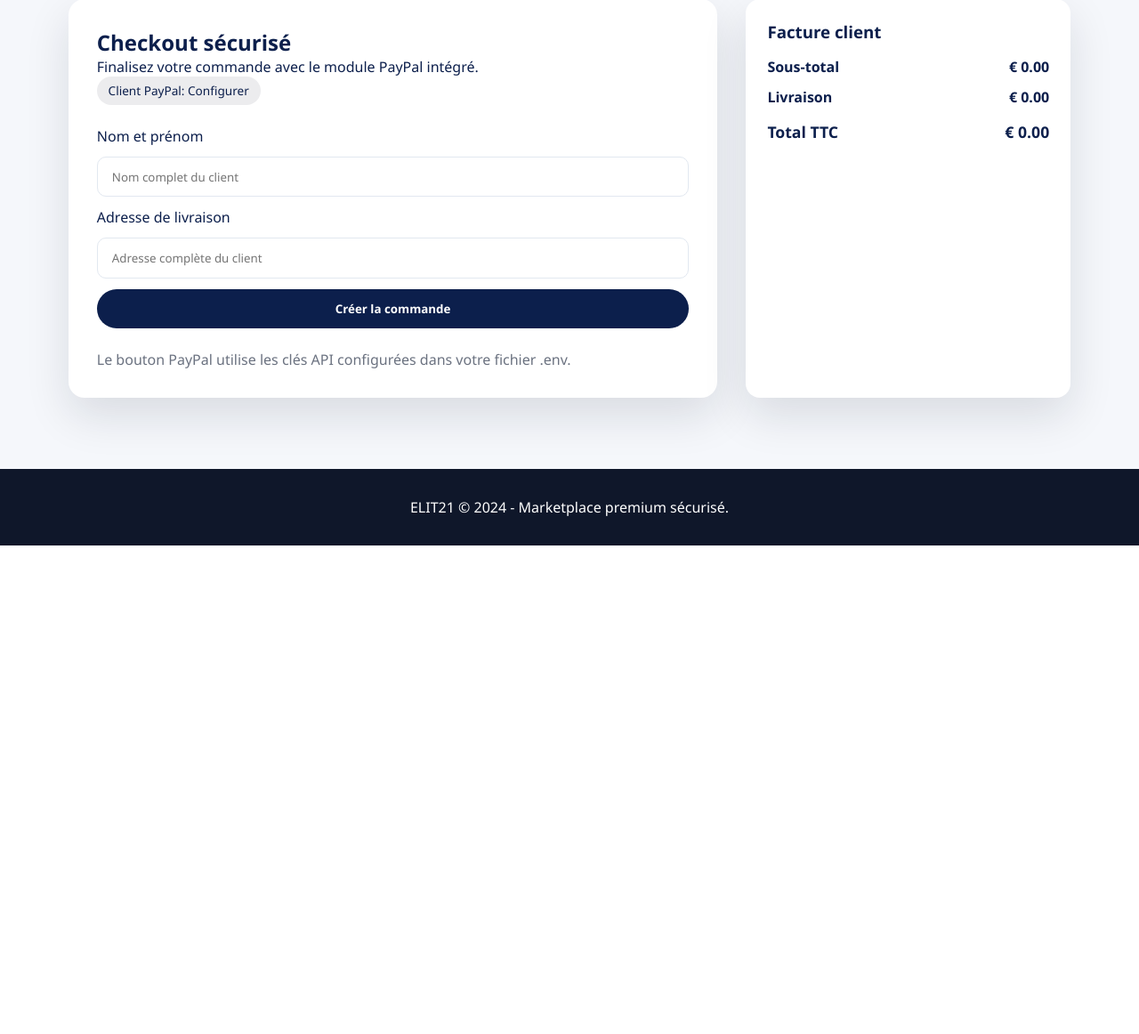
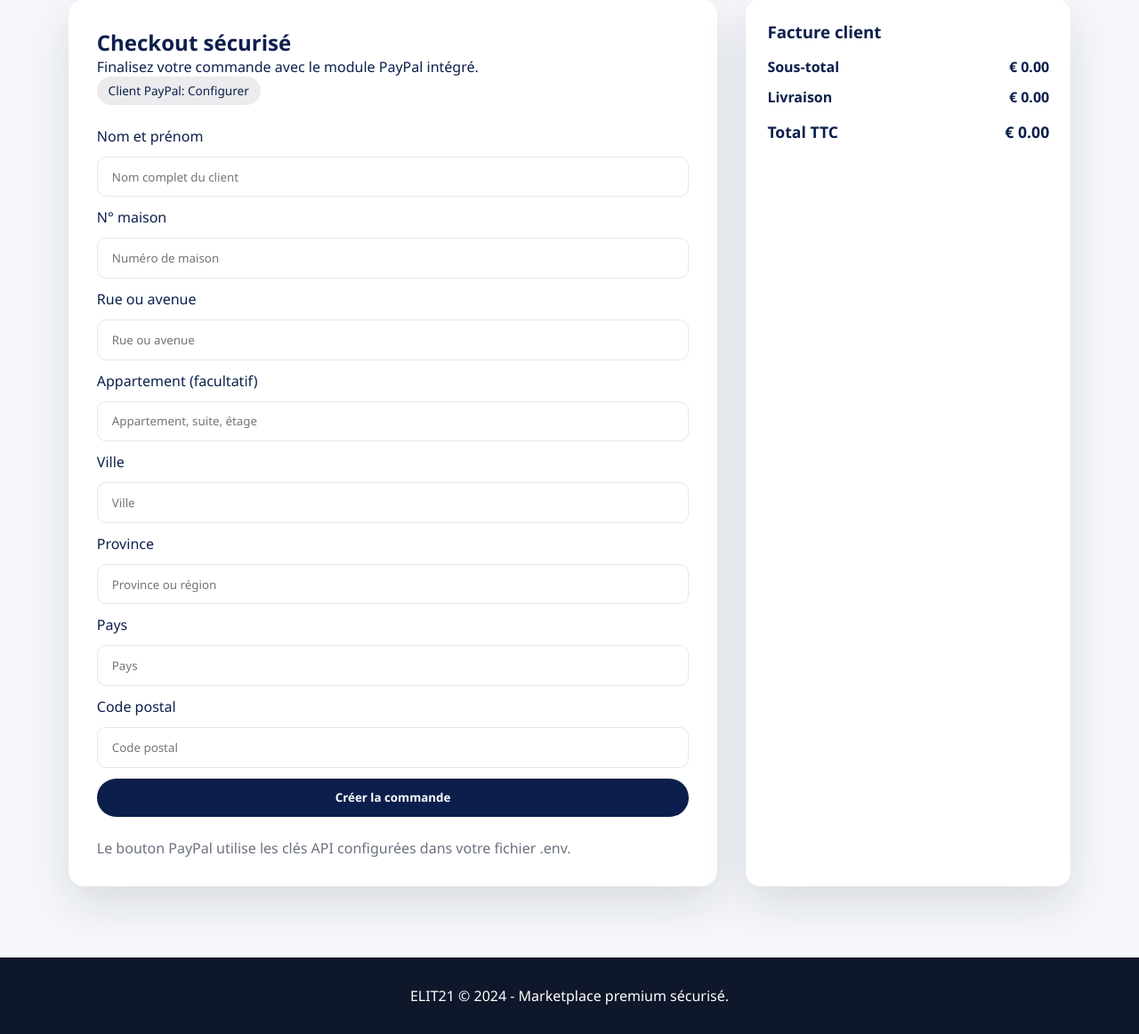
Before and after one commit to jeffreyalthot/OFMA, a Flask app: template elit21/templates/checkout.html in a window 1280 px wide. Shown: the part 200-1362 px from the top of the page at 89% size. Before the commit the page ends 813 px from the top, so only its background shows below. Run offline with Flask 3, Linux system fonts and the light colour scheme; the template is opened without the code that fills it, so the values that code supplies are empty; some libraries are stand-ins or nearby versions.

Commit message:
Update checkout address fields and admin display

```diff
--- a/elit21/templates/checkout.html
+++ b/elit21/templates/checkout.html
@@ -10,8 +10,20 @@
     <form method="post" action="{{ url_for('place_order') }}" class="order-form">
       <label for="customer_name">Nom et prénom</label>
       <input id="customer_name" name="customer_name" placeholder="Nom complet du client" required />
-      <label for="address">Adresse de livraison</label>
-      <input id="address" name="address" placeholder="Adresse complète du client" required />
+      <label for="house_number">N° maison</label>
+      <input id="house_number" name="house_number" placeholder="Numéro de maison" required />
+      <label for="street">Rue ou avenue</label>
+      <input id="street" name="street" placeholder="Rue ou avenue" required />
+      <label for="apartment">Appartement (facultatif)</label>
+      <input id="apartment" name="apartment" placeholder="Appartement, suite, étage" />
+      <label for="city">Ville</label>
+      <input id="city" name="city" placeholder="Ville" required />
+      <label for="province">Province</label>
+      <input id="province" name="province" placeholder="Province ou région" required />
+      <label for="country">Pays</label>
+      <input id="country" name="country" placeholder="Pays" required />
+      <label for="postal_code">Code postal</label>
+      <input id="postal_code" name="postal_code" placeholder="Code postal" required />
       <button type="submit">Créer la commande</button>
     </form>
 
--- a/elit21/web/app.py
+++ b/elit21/web/app.py
@@ -266,10 +266,35 @@ def create_app():
     @login_required
     def place_order():
         customer_name = request.form.get("customer_name", "").strip()
-        address = request.form.get("address", "").strip()
-        if not customer_name or not address:
-            flash("Veuillez renseigner votre nom et une adresse de livraison.")
+        house_number = request.form.get("house_number", "").strip()
+        street = request.form.get("street", "").strip()
+        apartment = request.form.get("apartment", "").strip()
+        city = request.form.get("city", "").strip()
+        province = request.form.get("province", "").strip()
+        country = request.form.get("country", "").strip()
+        postal_code = request.form.get("postal_code", "").strip()
+        required_fields = [
+            customer_name,
+            house_number,
+            street,
+            city,
+            province,
+            country,
+            postal_code,
+        ]
+        if not all(required_fields):
+            flash("Veuillez renseigner votre nom et une adresse complète de livraison.")
             return redirect(url_for("checkout"))
+        address_line = f"{house_number} {street}".strip()
+        if apartment:
+            address_line = f"{address_line}, Apt {apartment}"
+        address = "\n".join(
+            [
+                address_line,
+                f"{city}, {province}",
+                f"{country}, {postal_code}",
+            ]
+        )
         items, subtotal = load_cart_items()
         if not items:
             flash("Votre panier est vide.")
```
Also changed, not shown: elit21/admin/app.py (+11 -1 lines).
